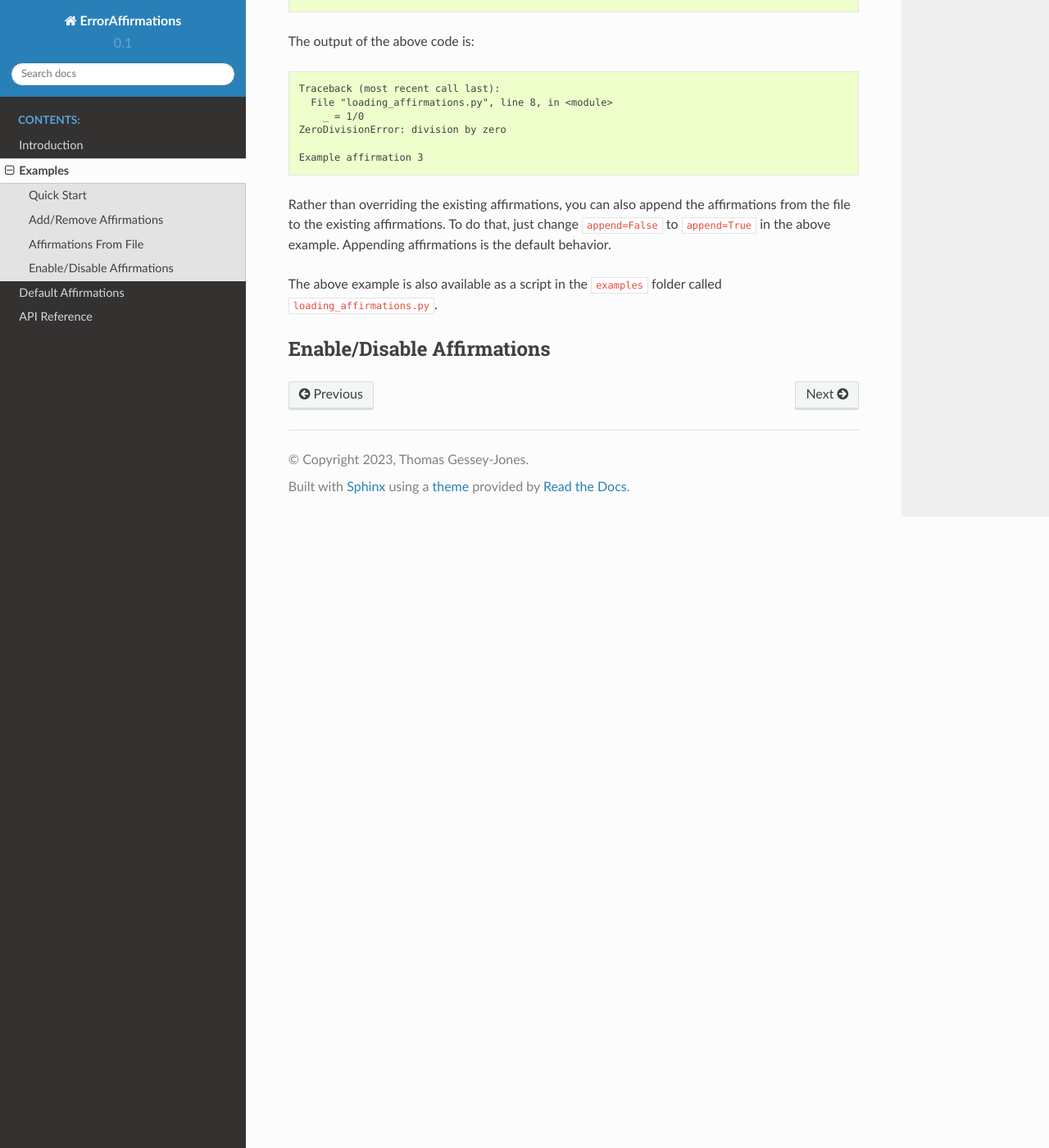
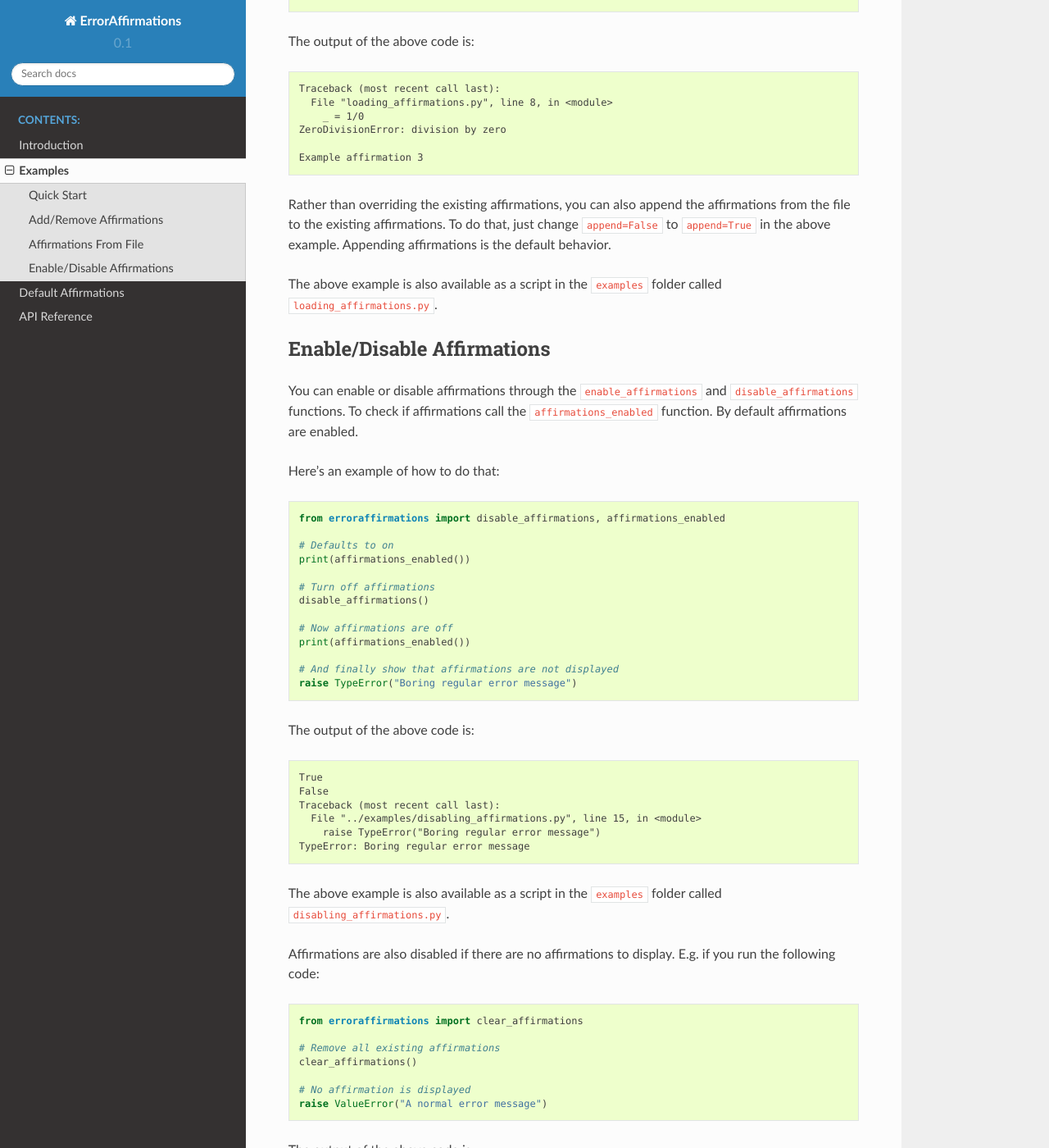
Before and after one commit to ThomasGesseyJones/ErrorAffirmations, a Sphinx documentation site: the page built from docs/source/examples.rst, in a window 1280 px wide and 1400 px high, scrolled down 2307 px. Shown: the whole window at 82% size. Built offline with Sphinx 7.4.7 and the Read the Docs theme 2.0.0, drawn with Linux system fonts in a browser that asks for light colours; some of the changed text lies outside the part shown.

Commit message:
Add all examples to documentation

```diff
--- a/docs/source/examples.rst
+++ b/docs/source/examples.rst
@@ -146,3 +146,67 @@ called ``loading_affirmations.py``.
 
 Enable/Disable Affirmations
 ---------------------------
+
+You can enable or disable affirmations through the
+``enable_affirmations`` and ``disable_affirmations`` functions.
+To check if affirmations call the ``affirmations_enabled`` function.
+By default affirmations are enabled.
+
+Here's an example of how to do that:
+
+.. code:: python
+
+    from erroraffirmations import disable_affirmations, affirmations_enabled
+
+    # Defaults to on
+    print(affirmations_enabled())
+
+    # Turn off affirmations
+    disable_affirmations()
+
+    # Now affirmations are off
+    print(affirmations_enabled())
+
+    # And finally show that affirmations are not displayed
+    raise TypeError("Boring regular error message")
+
+
+The output of the above code is:
+
+.. code:: text
+
+    True
+    False
+    Traceback (most recent call last):
+      File "../examples/disabling_affirmations.py", line 15, in <module>
+        raise TypeError("Boring regular error message")
+    TypeError: Boring regular error message
+
+The above example is also available as a script in the ``examples`` folder
+called ``disabling_affirmations.py``.
+
+Affirmations are also disabled if there are no affirmations to display. E.g.
+if you run the following code:
+
+.. code:: python
+
+    from erroraffirmations import clear_affirmations
+
+    # Remove all existing affirmations
+    clear_affirmations()
+
+    # No affirmation is displayed
+    raise ValueError("A normal error message")
+
+
+The output of the above code is:
+
+.. code:: text
+
+    Traceback (most recent call last):
+      File "../examples/empty_affirmations.py", line 9, in <module>
+        raise ValueError("A normal error message")
+    ValueError: A normal error message
+
+As with all the other examples, this example is also available as a script in
+the ``examples`` folder called ``empty_affirmations.py``.
```
